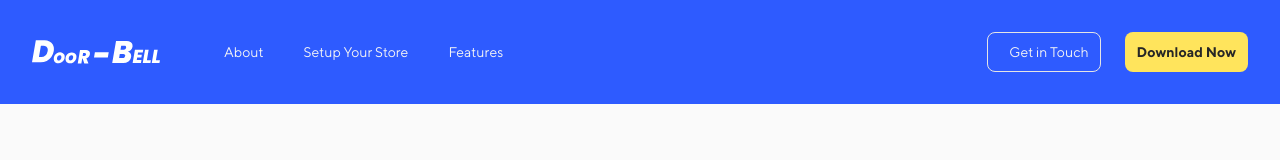
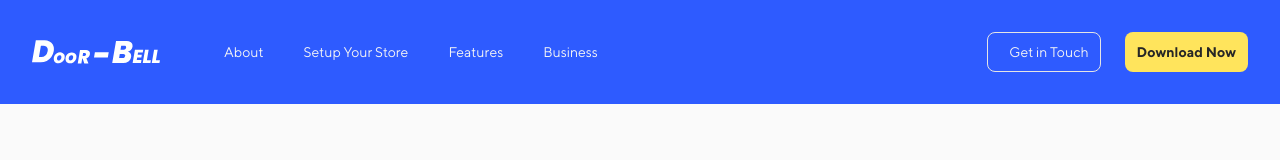
Before and after one commit to liwoo/doorbell-site, a Next.js app: page /about in a window 1280 px wide. Shown: the top 160 px of the page. Built offline with nearby package versions, Linux system fonts and the light colour scheme; no server answers; what react-google-recaptcha-v3 would draw is missing.

Commit message:
Update NavLinks.jsx

```diff
--- a/src/components/NavLinks.jsx
+++ b/src/components/NavLinks.jsx
@@ -9,6 +9,7 @@ export function NavLinks() {
     ['About', '/about'],
     ['Setup Your Store', '/#list'],
     ['Features', '/features'],
+    ['Business', '/business'],
   ].map(([label, href], index) => (
     <Link
       scroll={true}
```
